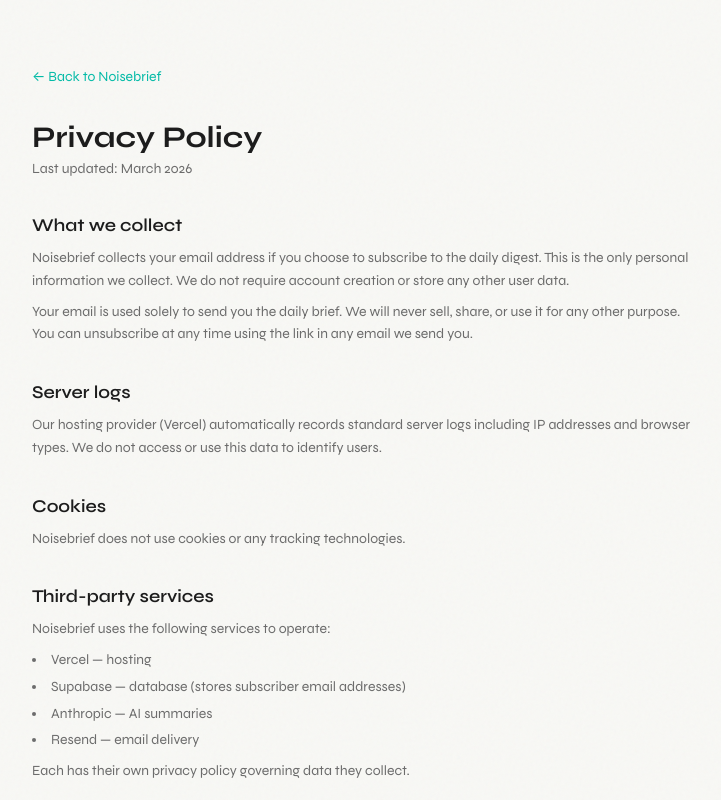
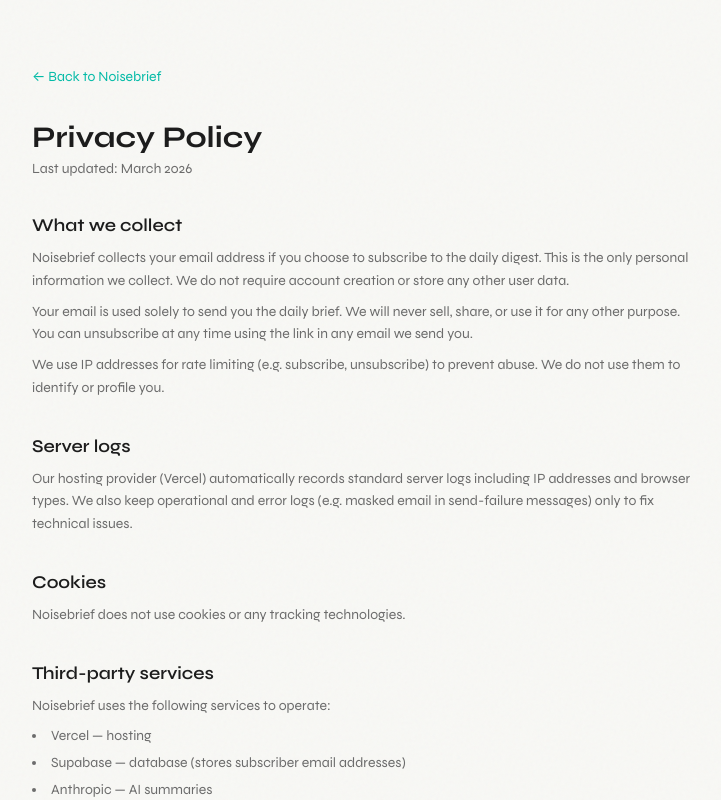
Before and after one commit to barisermut/noisebrief, a Next.js app: page /privacy in a window 1280 px wide. Shown: the top 800 px of the page, without its empty margins (272-993 px from the left). Built offline with nearby package versions, Linux system fonts and the light colour scheme; no server answers.

Commit message:
privacy policy: IP rate limiting, operational logs, Upstash

```diff
--- a/app/privacy/page.tsx
+++ b/app/privacy/page.tsx
@@ -43,6 +43,10 @@
             sell, share, or use it for any other purpose. You can unsubscribe at
             any time using the link in any email we send you.
           </p>
+          <p className="mt-2 text-sm leading-relaxed text-muted-foreground">
+            We use IP addresses for rate limiting (e.g. subscribe, unsubscribe)
+            to prevent abuse. We do not use them to identify or profile you.
+          </p>
         </section>
 
         <section className="mt-8">
@@ -54,8 +58,9 @@
           </h2>
           <p className="mt-2 text-sm leading-relaxed text-muted-foreground">
             Our hosting provider (Vercel) automatically records standard server
-            logs including IP addresses and browser types. We do not access or
-            use this data to identify users.
+            logs including IP addresses and browser types. We also keep
+            operational and error logs (e.g. masked email in send-failure
+            messages) only to fix technical issues.
           </p>
         </section>
 
@@ -86,6 +91,7 @@
             <li>Supabase — database (stores subscriber email addresses)</li>
             <li>Anthropic — AI summaries</li>
             <li>Resend — email delivery</li>
+            <li>Upstash — rate limiting</li>
           </ul>
           <p className="mt-2 text-sm leading-relaxed text-muted-foreground">
             Each has their own privacy policy governing data they collect.
```
